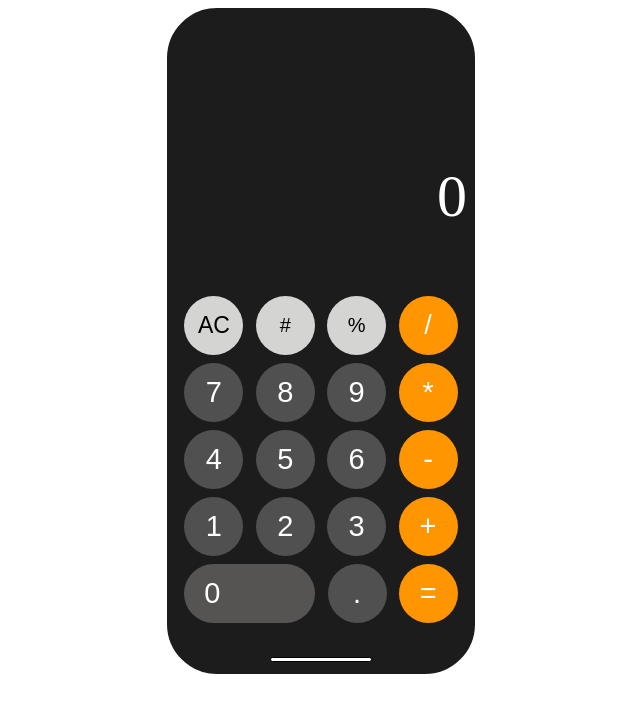
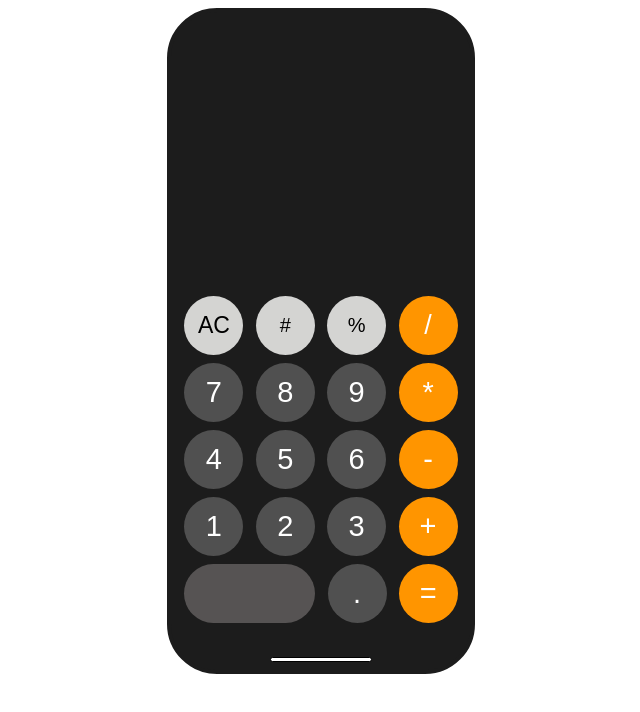
Before and after one commit to Esimehro/iphone-calculator, a plain HTML site: page cal.html in a window 1280 px wide. Both pictures are taken after a click on the button "AC". Shown: the whole page, without its empty margins (319-959 px from the left). Drawn offline with Linux system fonts and the light colour scheme.

Commit message:
The error was as a result of using forEach instead of map aray method. forEach does not have the ability to carry out that funtionality.

```diff
--- a/cal.html
+++ b/cal.html
@@ -10,7 +10,7 @@
 	<div class="page-1">
 		<div class="page-2">
 			<div class="row-1">
-				<h1 id="main-screen">0</h1>
+				<h1 id="main-screen"></h1>
 			</div>
 
 			<div class="btn-rows">
@@ -45,7 +45,7 @@
 				</div>
 
 				<div class="row-6">
-					<button class="zero btn">0</button>
+					<button class="zero btn"></button>
 					<button class="ash btn">.</button>
 					<button id="equal-symbol" class="yellow btn">=</button>
 					<!-- <button></button> -->
--- a/cal/script.js
+++ b/cal/script.js
@@ -1,32 +1,26 @@
 const mainScreen = document.getElementById('main-screen');
 const clearButton = document.getElementById('clear-button');
 let mainScreenResult;
-let expression = " ";
-let answer ;
 
 let keys = Array.from(document.querySelectorAll('.btn'));
-keys.forEach( key =>{
+
+keys.map( key =>{
     key.addEventListener("click" , (e)=>{
         let btn = e.target;
         let keyPressed = btn.innerHTML;
 
-
         switch (keyPressed) {
             case "AC":
-                mainScreen.innerHTML = "0";
-                expression = 0;
+                mainScreen.innerHTML = "";
                 break;
             case "=":
                 answer = eval(mainScreen.innerHTML);
                 mainScreen.innerHTML = answer;
                 break;
 
-
             default:
                 mainScreen.innerHTML += keyPressed;
                 break;
-
-
         }
     })
 })
```
